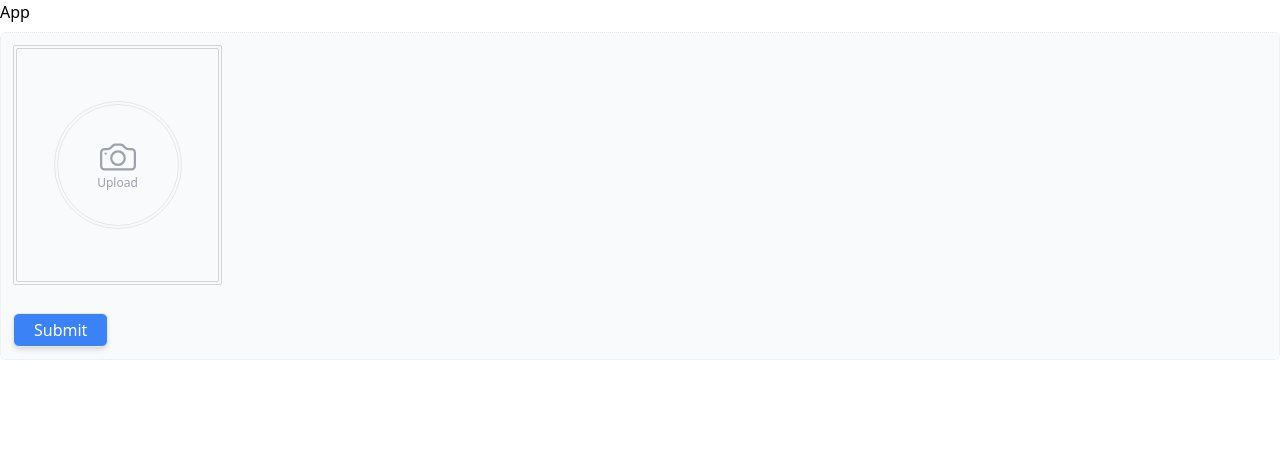
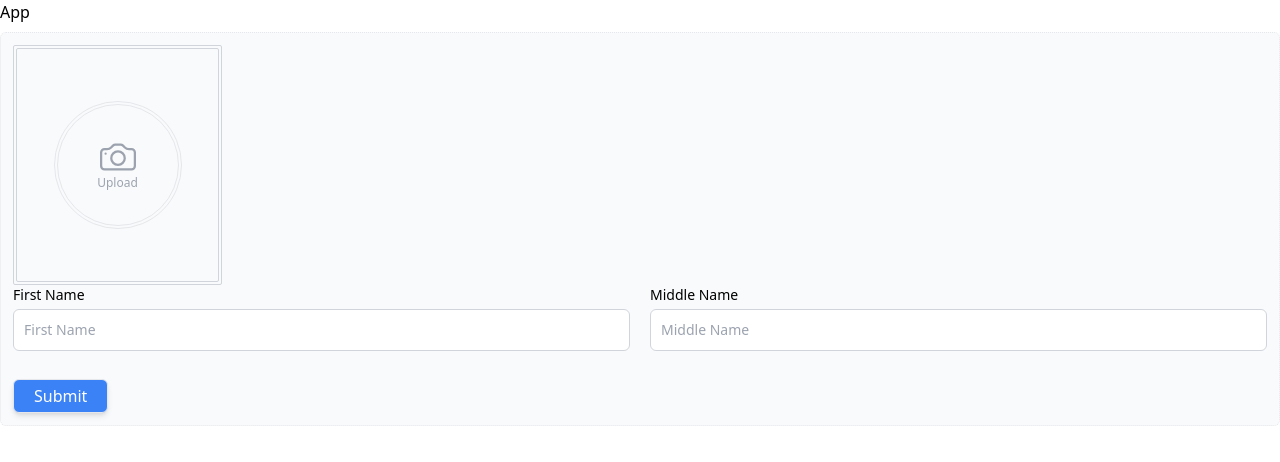
Before and after one commit to shannyushan/cloud-assign, a React (Create React App) app: page / in a window 1280 px wide. Shown: the top 462 px of the page. Built offline with nearby package versions, Linux system fonts and the light colour scheme.

Commit message:
formik form check

```diff
--- a/src/App.js
+++ b/src/App.js
@@ -1,5 +1,6 @@
 import { Form, Formik } from "formik";
 import React from "react";
+import FormikControl from "./Component/Formik/FormikControl";
 import Image from "./Component/UploadImage/Image";
 
 const App = () => {
@@ -40,7 +41,25 @@ const App = () => {
                   />
                 </div>
               </div>
+              <div className="flex gap-x-5 w-full">
+                <div className="w-full">
+                  <FormikControl
+                    label="First Name"
+                    placeholder="First Name"
+                    control="input"
+                    name="firstName"
+                  />
+                </div>
 
+                <div className="w-full">
+                  <FormikControl
+                    label="Middle Name"
+                    placeholder="Middle Name"
+                    control="input"
+                    name="middleName"
+                  />
+                </div>
+              </div>
               <button
                 type="submit"
                 className={`border px-5 py-1 mt-7 rounded-md hover:bg-blue-400 shadow-md bg-blue-500 text-white
--- /dev/null
+++ b/src/Component/InputField/index.js
@@ -0,0 +1,23 @@
+import React from "react";
+import { ErrorMessage, Field } from "formik";
+import TextError from "../Formik/Error";
+
+const InputField = ({ label, placeholder, name, ...rest }) => {
+  return (
+    <div className="text-sm">
+      <label htmlFor={name} className="pb-1 flex items-center justify-between">
+        {label} <ErrorMessage name={name} component={TextError} />
+      </label>
+
+      <Field
+        id={name}
+        name={name}
+        {...rest}
+        className="border border-gray-300 w-full p-2.5 rounded-md outline-gray-300"
+        placeholder={placeholder}
+      />
+    </div>
+  );
+};
+
+export default InputField;
```
